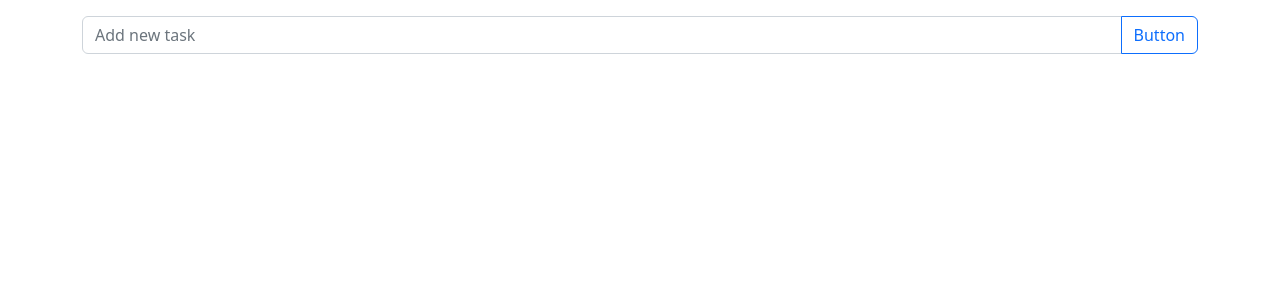
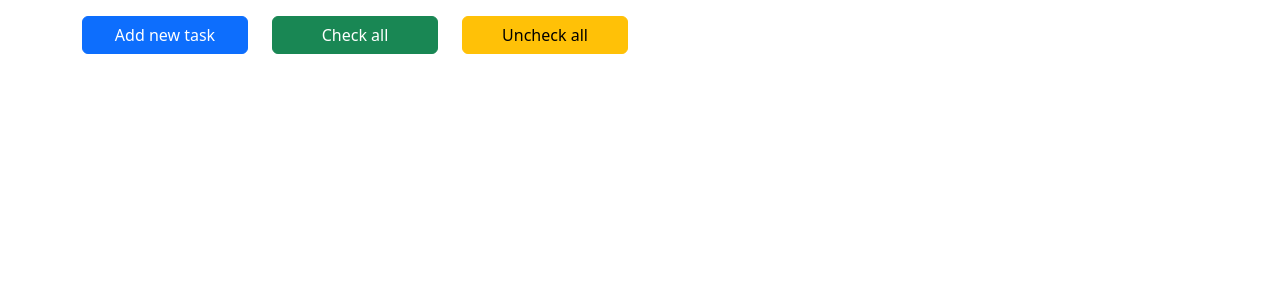
Before and after one commit to HarutDev77/new-repo, a React (Create React App) app: page / in a window 1280 px wide. Shown: the top 300 px of the page. Built offline with nearby package versions, Linux system fonts and the light colour scheme.

Commit message:
modified styles

```diff
--- a/package.json
+++ b/package.json
@@ -3,6 +3,9 @@
   "version": "0.1.0",
   "private": true,
   "dependencies": {
+    "@fortawesome/fontawesome-svg-core": "^6.2.1",
+    "@fortawesome/free-solid-svg-icons": "^6.2.1",
+    "@fortawesome/react-fontawesome": "^0.2.0",
     "@testing-library/jest-dom": "^5.16.5",
     "@testing-library/react": "^13.4.0",
     "@testing-library/user-event": "^13.5.0",
--- a/src/components/addTask.js
+++ b/src/components/addTask.js
@@ -1,45 +1,113 @@
 import {Component} from "react";
-import {Container, Button, Form, Col, InputGroup} from 'react-bootstrap';
+import {Container, Button, Modal, Form, Col, InputGroup, Row} from 'react-bootstrap';
+import styles from "./css/addTaskStile.module.css"
 
 export class AddTask extends Component {
 
-    state = {
-        value: ""
+    constructor(props) {
+        super(props);
+
+        this.state = {
+            key: props.data.length ? props.data[0].key : '',
+            title: props.data.length ? props.data[0].title : '',
+            description: props.data.length ? props.data[0].description : '',
+            show: true
         }
-    handleChange = (e) => {
+    }
+    handleChange = (value, type = 'title') => {
 
+
+        // this.setState({
+        //     [type]: value
+        // });
+
+        if (type === 'title') {
             this.setState({
-            value: e.target.value
+                title: value,
+                show: false
             });
+        } else if ('description') {
+            this.setState({
+                description: value,
+            })
+        }
     }
 
+    // handleChangeData = (value) => {
+    //     this.setState({
+    //         dataTitle: value,
+    //
+    //     })
+    // }
+
+
     render() {
-        const {checkedTasksSize: size, addTasks} = this.props;
+
+        const {addTasks, editTasks, dontAdd, data} = this.props;
 
         return (
+            <Modal
+                show={true}
+                onHide={this.props.dontAdd}
+                size="lg"
+                centered
+            >
+                <Modal.Header className={styles.modHeader} closeButton onKeyUp={(e) => e.key === 'Enter' ? addTasks(this.state.title, this.state.description) : null}>
+                    <Modal.Title>
+
+                    </Modal.Title>
                     <Container>
+                        <Row>
                             <Col className="mt-3">
                                 <InputGroup className="mb-3">
-                        <Form.Control disabled={!!size}
-                                      placeholder="Add new task"
-                                      onKeyDown={(e) => e.key === 'Enter' ? addTasks() : null}
-                                      value={this.state.value} onChange={this.handleChange}
+                                    <Form.Control
+                                        placeholder="Task title"
+                                        value = {this.state.title}
+                                        onChange={e => this.handleChange(e.target.value, 'title')}
                                     />
-                        <Button
-                            variant="outline-primary"
-                            onClick={()=>{
-                                addTasks(this.state.value)
-                                this.setState({
-                                    value: ""
-                                });
-                            }}
-                            id="button-addon2"
-                            disabled={!!size}>
-                            Button
-                        </Button>
                                 </InputGroup>
                             </Col>
+                        </Row>
+                        <Row>
+                            <Col>
+                                <InputGroup className="mb-3">
+                                    <Form.Control
+                                        value = {this.state.description}
+                                        className={'mt-2'}
+                                        as="textarea"
+                                        placeholder="Description"
+                                        onChange={e => this.handleChange(e.target.value, 'description')}
+                                    />
+                                </InputGroup>
+                            </Col>
+                        </Row>
                     </Container>
+                </Modal.Header>
+                <Modal.Footer>
+                    {data.length
+                        ? <Button
+                            onClick={() => editTasks(this.state.key, this.state.title, this.state.description)}
+                            variant={'warning'}
+                            >
+                            Edit Task
+                        </Button>
+
+                        : <Button
+                            onClick={() => addTasks(this.state.title, this.state.description)}
+                        >
+                        Add Task
+                        </Button>
+                    }
+                    <Button
+                        variant={"danger"}
+                        onClick={dontAdd}
+                    >
+                        Cancel
+                    </Button>
+
+                </Modal.Footer>
+            </Modal>
+
         )
 
     }
--- /dev/null
+++ b/src/components/css/addTaskStile.module.css
@@ -0,0 +1,5 @@
+.modHeader>button{
+    position: absolute!important;
+    right: 10px!important;
+    top: 10px!important;
+}
--- a/src/components/css/todo_1.module.css
+++ b/src/components/css/todo_1.module.css
@@ -1,34 +1,3 @@
-*{
-    margin: 0;
-    padding: 0;
+.btn_full{
+    width: 100%;
 }
-
-.input_tasks{
-    /* width: 33% !important; */
-    height: 25px !important;
-}
-
-.buttonAddTasks{
-    background-color: green;
-    border: 1px solid grey;
-    height: 21px;
-}
-
-.olBlock{
-    width: 355px;
-    margin: 0 auto;
-    border: 1px solid black;
-    list-style: none;
-}
-
-.liTasks{
-    color: green;
-    text-transform: uppercase;
-    font-size: 25px;
-}
-
-.contImputTask{
-    background-color: aqua;
-    display: flex;
-    justify-content: space-between;
-}
--- a/src/components/todoApp.js
+++ b/src/components/todoApp.js
@@ -1,8 +1,15 @@
 import { Component } from "react";
-// import styles from "./css/todo_1.module.css";
-import { Container, Button, Form, Col, Row, InputGroup,Card} from 'react-bootstrap';
+import styles from "./css/todo_1.module.css";
+import { Container, Button, Col, Row, Card} from 'react-bootstrap';
 import { AddTask } from "./addTask";
 import  Confirm  from "./confirm";
+import { FontAwesomeIcon } from '@fortawesome/react-fontawesome';
+import {faPenSquare, faTrash} from '@fortawesome/free-solid-svg-icons'
+const remove = <FontAwesomeIcon icon={faPenSquare} />
+const deleteTask = <FontAwesomeIcon icon={faTrash} />
+
+
+
 
 export class ToDoApp extends Component{
 
@@ -10,21 +17,24 @@ export class ToDoApp extends Component{
         tasks: [],
         checkedTasks: new Set(),
         show:  false,
-        showModal: false
+        showModal: false,
+        showAddTask: false,
+        description: "",
+        key: 0
     }
 
-    addTasks = (value) => {
-        const inputValue = {value: value.trim(), key: this.makeid(10)};
+    addTasks = (title, description) => {
+        const inputValue = {title: title.trim(), description: description.trim(), key: this.makeid(10)};
 
-        if(!inputValue?.value){
+        if(!inputValue?.title){
             return;
         }
 
         const tasks = [...this.state.tasks];
         tasks.push(inputValue);
         this.setState({
-            value: "",
             tasks: tasks,
+            showAddTask: false
         });
 
         if(tasks.length > 0){
@@ -32,6 +42,24 @@ export class ToDoApp extends Component{
                 show:  true,
             });
          }
+    }
+    editTasks = (key, title, description) => {
+        const newTasks = [];
+        this.state.tasks.forEach((task)=>{
+
+            if(task.key === key){
+                task.title = title;
+                task.description = description;
+            }
+
+            newTasks.push(task);
+        });
+
+        this.setState({
+            tasks: newTasks,
+            key: 0,
+            showAddTask: false
+        });
     }
 
     toggleChange = (key) =>{
@@ -45,12 +73,15 @@ export class ToDoApp extends Component{
       });
     }
 
-    removeTasks = ({target}) => {
-       const key = target.dataset.key;
+    removeTasks = (key) => {
        const filteredTasks = this.state.tasks.filter(task => task.key !== key);
        const checkedTasks = this.state.checkedTasks;
 
        checkedTasks.delete(key);
+
+       if(!filteredTasks.length){
+           this.setState({show: false})
+       }
 
        this.setState({
             tasks: filteredTasks,
@@ -60,7 +91,7 @@ export class ToDoApp extends Component{
     removeAllCheckedTasks = () => {
 
         const tasks = this.state.tasks.filter((task) => {
-            // ete ka taski key checked tasksm petqa jnjenq dranq
+            // ete ka taski key checked tasksum petqa jnjenq dranq
             return !this.state.checkedTasks.has(task.key);
         });
 
@@ -78,25 +109,57 @@ export class ToDoApp extends Component{
         })
     }
 
+    showAddTask = () => {
+        this.setState({
+            showAddTask: true,
+            key: ''
+        });
+    }
+    dontAdd = () =>{
+        this.setState({
+            showAddTask: false
+        });
+    }
+
+    toggleCheckeds = (type='check') => {
+        let newCheckedTasks = [];
+        this.state.tasks.map((task)=>{
+           return newCheckedTasks.push(task.key);
+        });
+
+        type === 'uncheck' ? this.setState({
+            checkedTasks: new Set()
+        }) : this.setState({
+            checkedTasks: new Set(newCheckedTasks)
+        });
+    }
+
+    editTask = (key) => {
+
+        this.setState({
+            showAddTask: true,
+            key: key,
+        })
+    }
 
     render(){
 
 
-        const li = this.state.tasks.map((task,index)=>{
+        const li = this.state.tasks.map((task)=>{
             return (
                     <Col xl={2} lg={3} md={4} sm={6} xs={12} key={task.key} >
-                        <Card>
+                        <Card className={'mb-3'}>
 
                             <Card.Body>
                                 <div className="d-flex justify-content-between align-items-center">
-                                    <Card.Title>{task.value}</Card.Title>
+                                    <Card.Title>{task.title}</Card.Title>
                                     <input type="checkbox" checked={this.state.checkedTasks.has(task.key)} onChange={() => this.toggleChange(task.key)}/>
                                 </div>
                                     <Card.Text>
-                                        Some quick example text to build on the card title and make up the
-                                        bulk of the card's content.
+                                        {task.description}
                                     </Card.Text>
-                                <Button data-key={task.key} onClick={this.removeTasks} disabled={this.state.checkedTasks.has(task.key)} variant="outline-danger">Delete</Button>
+                                <Button  data-key={task.key} className={'m-1'} onClick={()=>this.editTask(task.key)} disabled={this.state.checkedTasks.has(task.key)} variant="outline-warning">{remove}</Button>
+                                <Button onClick={()=>this.removeTasks(task.key)} disabled={this.state.checkedTasks.has(task.key)} variant="outline-danger">{deleteTask}</Button>
                             </Card.Body>
                         </Card>
                     </Col>
@@ -105,14 +168,59 @@ export class ToDoApp extends Component{
 
         return(
             <>
-                <AddTask
-                    checkedTasksSize = {this.state.checkedTasks.size}
-                    addTasks = {
-                        (value) => {
-                            this.addTasks(value);
+                <Container>
+                    <Row>
+                        <Col
+                            xl={2} lg={2} md={3} sm={4} xs={4}
+                        >
+                            <Button
+                                variant={"primary"}
+                                className={`mt-3 mb-3 ${styles.btn_full}`}
+                                onClick={this.showAddTask}
+                            >
+                                Add new task
+                            </Button>
+                        </Col>
+                        <Col
+                            xl={2} lg={2} md={3} sm={3} xs={3}
+                        >
+                            <Button
+                                variant={"success"}
+                                className={`mt-3 mb-3 ${styles.btn_full}`}
+                                onClick={()=>this.toggleCheckeds('check')}
+                            >
+                                Check all
+                            </Button>
+                        </Col>
+                        <Col
+                            xl={2} lg={2} md={3} sm={3} xs={4}
+                        >
+                            <Button
+                                variant={"warning"}
+                                className={`mt-3 mb-3 ${styles.btn_full}`}
+                                onClick={()=>this.toggleCheckeds('uncheck')}
+                            >
+                                Uncheck all
+                            </Button>
+                        </Col>
+                    </Row>
+                </Container>
+                {this.state.showAddTask &&
+                    <AddTask
+                        data={ this.state.key ? this.state.tasks.filter(value => value.key === this.state.key) : []}
+                        dontAdd={()=>this.dontAdd()}
+                        addTasks = {
+                            (title, description) => {
+                                this.addTasks(title, description);
+                            }
                         }
-                    }
-                />
+                        editTasks = {
+                            (key, title, description) => {
+                                this.editTasks(key, title, description);
+                            }
+                        }
+
+                />}
                 {this.state.showModal && <Confirm
                     checkedTasksSize = {this.state.checkedTasks.size}
                     confirmAction = {this.removeAllCheckedTasks}
@@ -124,7 +232,7 @@ export class ToDoApp extends Component{
                             {li}
                         </ol>
 
-                        {this.state.show ? <Col className={"col-2 offset-5 mt-2"}><Button disabled={!this.state.checkedTasks.size} onClick={this.showModal}>Remove Selected</Button></Col> : null}
+                        {this.state.show ? <Col xl={2} lg={2} md={3} sm={4} xs={4} className={"col-2 offset-5 mt-2"}><Button disabled={!this.state.checkedTasks.size} onClick={this.showModal}>Remove Selected</Button></Col> : null}
                     </Col>
                 </Container>
             </>
```
Also changed, not shown: 1 other file (tests, documents, lock files or other folders). Lines whose indentation alone changed are shown as unchanged.
